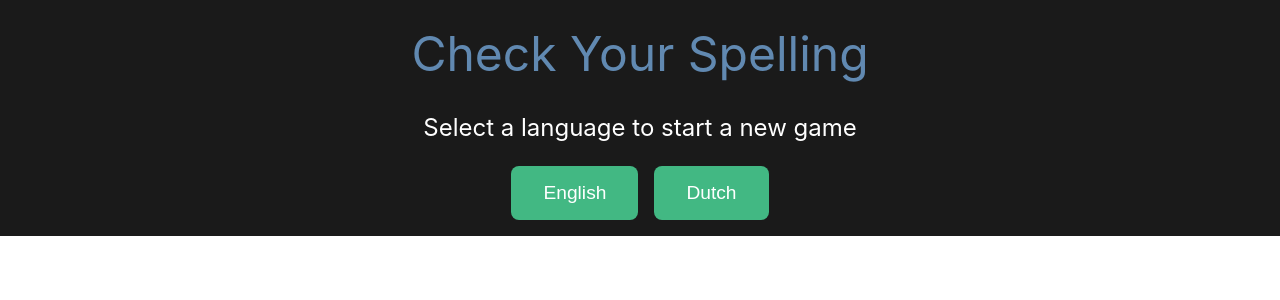
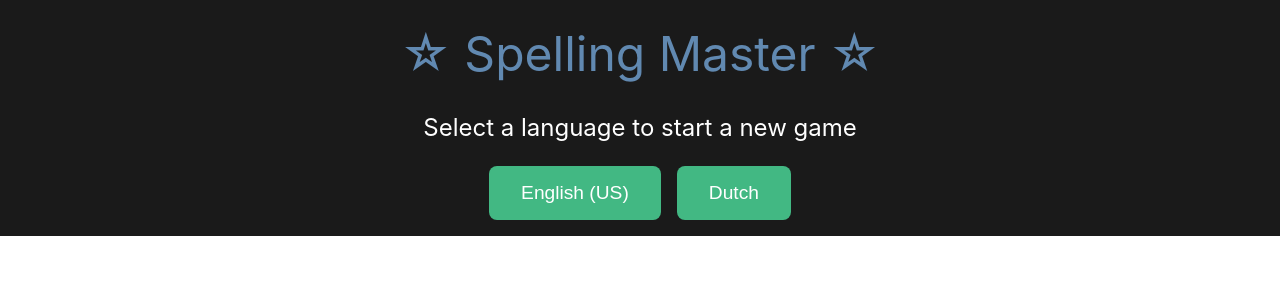
Before and after one commit to pubudusj/spelling-game-frontend, a Vue app: page / in a window 1280 px wide. Shown: the top 300 px of the page. Built offline with nearby package versions, Linux system fonts and the light colour scheme.

Commit message:
text change

```diff
--- a/src/components/Home.vue
+++ b/src/components/Home.vue
@@ -125,7 +125,7 @@ const handleSubmit = async () => {
 <template>
   <div class="home">
     <div class="fixed-header">
-      <h1 class="main-title">Check Your Spelling</h1>
+      <h1 class="main-title">&star; Spelling Master &star;</h1>
       <h2 class="subtitle">Select a language to start a new game</h2>
     </div>
     <div style="height: 130px"></div>
@@ -136,7 +136,7 @@ const handleSubmit = async () => {
         @click="handleLanguageSelect('en-US')"
         :disabled="isLoading"
       >
-        English
+        English (US)
       </button>
       <button
         class="language-btn"
```
